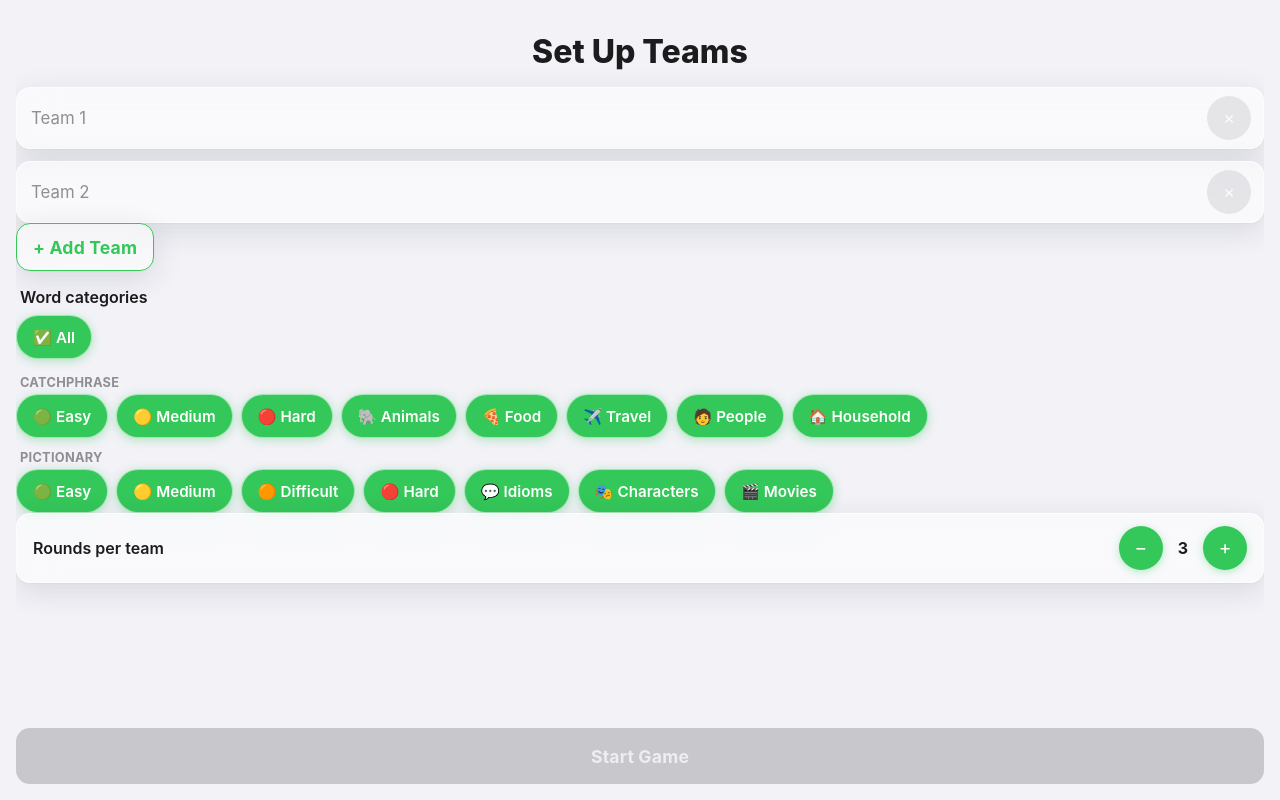
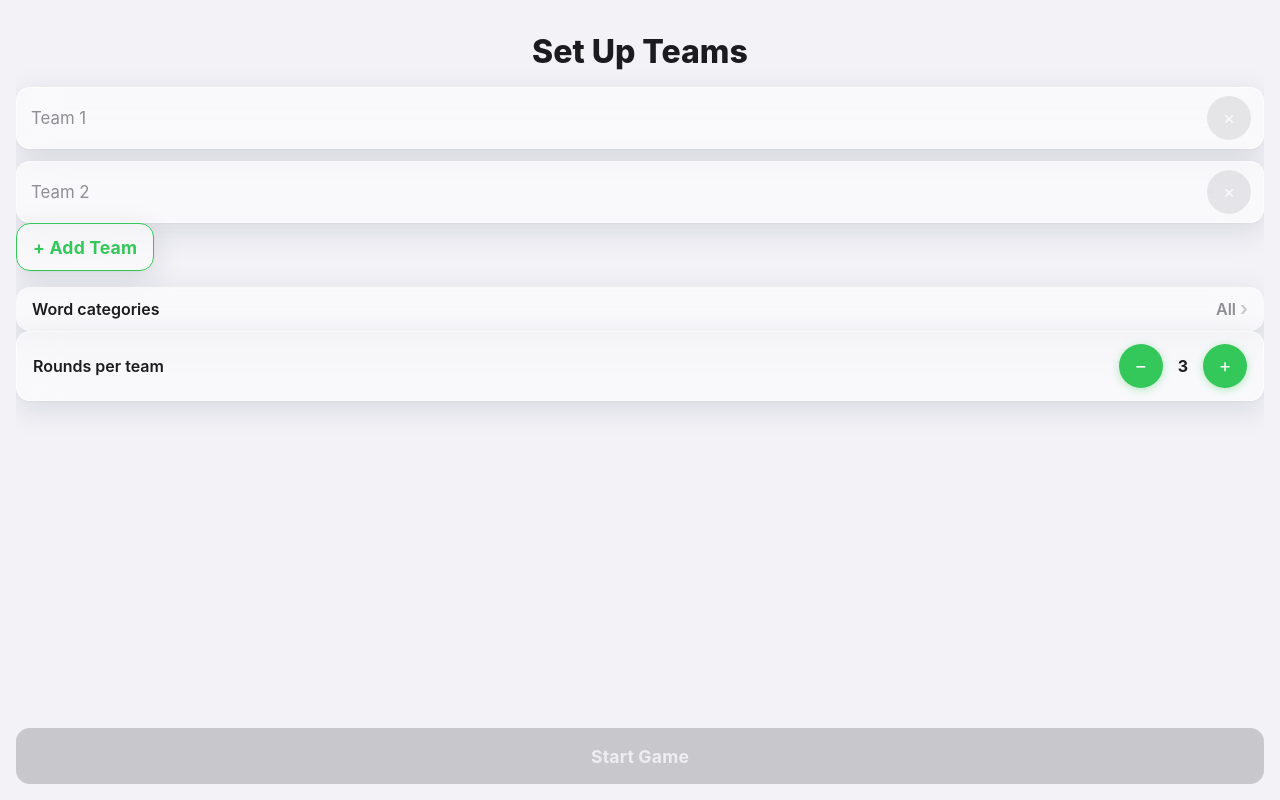
Before and after one commit to coopergolemme/phrase-frenzy, a React (Vite) app: page / in a window 1280 px wide. Both pictures are taken after a click on the button "Start Game". Built offline with nearby package versions, Linux system fonts and the light colour scheme.

Commit message:
styles and category picker

```diff
--- /dev/null
+++ b/src/components/CategoryPickerSheet.tsx
@@ -0,0 +1,87 @@
+import { WORD_CATEGORIES, type WordCategory } from "../data/words";
+
+const ALL_CATEGORY_IDS = WORD_CATEGORIES.map((c) => c.id);
+
+const categoryGroups: [string, WordCategory[]][] = Array.from(
+  WORD_CATEGORIES.reduce((groups, category) => {
+    const list = groups.get(category.group) ?? [];
+    list.push(category);
+    groups.set(category.group, list);
+    return groups;
+  }, new Map<string, WordCategory[]>())
+);
+
+interface CategoryPickerSheetProps {
+  categoryIds: string[];
+  onToggleCategory: (id: string) => void;
+  onSelectAll: () => void;
+  onClose: () => void;
+}
+
+export function CategoryPickerSheet({
+  categoryIds,
+  onToggleCategory,
+  onSelectAll,
+  onClose,
+}: CategoryPickerSheetProps) {
+  const allSelected = categoryIds.length === ALL_CATEGORY_IDS.length;
+
+  return (
+    <div className="review-sheet">
+      <div className="review-sheet__header">
+        <p className="review-sheet__title">Word categories</p>
+        <button
+          type="button"
+          className="review-sheet__close"
+          onClick={onClose}
+          aria-label="Close word categories"
+        >
+          &times;
+        </button>
+      </div>
+
+      <div className="review-sheet__list category-sheet__body">
+        <div className="category-picker">
+          <button
+            type="button"
+            className={"category-chip" + (allSelected ? " category-chip--selected" : "")}
+            onClick={onSelectAll}
+            aria-pressed={allSelected}
+          >
+            <span aria-hidden="true">✅</span> All
+          </button>
+        </div>
+
+        <div className="category-picker__groups">
+          {categoryGroups.map(([group, categories]) => (
+            <div key={group}>
+              <p className="category-picker__group-label">{group}</p>
+              <div className="category-picker">
+                {categories.map((category) => {
+                  const selected = categoryIds.includes(category.id);
+                  return (
+                    <button
+                      type="button"
+                      key={category.id}
+                      className={
+                        "category-chip" + (selected ? " category-chip--selected" : "")
+                      }
+                      onClick={() => onToggleCategory(category.id)}
+                      aria-pressed={selected}
+                    >
+                      <span aria-hidden="true">{category.emoji}</span> {category.label}
+                    </button>
+                  );
+                })}
+              </div>
+            </div>
+          ))}
+        </div>
+      </div>
+
+      <button type="button" className="btn btn--primary btn--large" onClick={onClose}>
+        Done
+      </button>
+    </div>
+  );
+}
--- a/src/components/TeamSetupScreen.tsx
+++ b/src/components/TeamSetupScreen.tsx
@@ -1,20 +1,12 @@
 import { useState } from "react";
-import { WORD_CATEGORIES, type WordCategory } from "../data/words";
+import { WORD_CATEGORIES } from "../data/words";
+import { CategoryPickerSheet } from "./CategoryPickerSheet";
 
 const MIN_TEAMS = 2;
 const MAX_TEAMS = 6;
 const MIN_ROUNDS = 1;
 const MAX_ROUNDS = 5;
 const ALL_CATEGORY_IDS = WORD_CATEGORIES.map((c) => c.id);
-
-const categoryGroups: [string, WordCategory[]][] = Array.from(
-  WORD_CATEGORIES.reduce((groups, category) => {
-    const list = groups.get(category.group) ?? [];
-    list.push(category);
-    groups.set(category.group, list);
-    return groups;
-  }, new Map<string, WordCategory[]>())
-);
 
 interface TeamSetupScreenProps {
   onStart: (teamNames: string[], roundsPerTeam: number, categoryIds: string[]) => void;
@@ -24,10 +16,14 @@ export function TeamSetupScreen({ onStart }: TeamSetupScreenProps) {
   const [teamNames, setTeamNames] = useState<string[]>(["", ""]);
   const [roundsPerTeam, setRoundsPerTeam] = useState(3);
   const [categoryIds, setCategoryIds] = useState<string[]>(ALL_CATEGORY_IDS);
+  const [isPickingCategories, setIsPickingCategories] = useState(false);
 
   const canAddTeam = teamNames.length < MAX_TEAMS;
   const canRemoveTeam = teamNames.length > MIN_TEAMS;
   const allSelected = categoryIds.length === ALL_CATEGORY_IDS.length;
+  const categorySummary = allSelected
+    ? "All"
+    : `${categoryIds.length} selected`;
   const canStart =
     teamNames.length >= MIN_TEAMS &&
     teamNames.every((name) => name.trim().length > 0) &&
@@ -111,46 +107,19 @@ export function TeamSetupScreen({ onStart }: TeamSetupScreenProps) {
         </div>
 
         <div className="team-setup__options">
-          <div className="category-picker__section">
-            <span className="category-picker__label">Word categories</span>
-            <div className="category-picker">
-              <button
-                type="button"
-                className={
-                  "category-chip" + (allSelected ? " category-chip--selected" : "")
-                }
-                onClick={selectAllCategories}
-                aria-pressed={allSelected}
-              >
-                <span aria-hidden="true">✅</span> All
-              </button>
-            </div>
-            <div className="category-picker__groups">
-              {categoryGroups.map(([group, categories]) => (
-                <div key={group}>
-                  <p className="category-picker__group-label">{group}</p>
-                  <div className="category-picker">
-                    {categories.map((category) => {
-                      const selected = categoryIds.includes(category.id);
-                      return (
-                        <button
-                          type="button"
-                          key={category.id}
-                          className={
-                            "category-chip" + (selected ? " category-chip--selected" : "")
-                          }
-                          onClick={() => toggleCategory(category.id)}
-                          aria-pressed={selected}
-                        >
-                          <span aria-hidden="true">{category.emoji}</span> {category.label}
-                        </button>
-                      );
-                    })}
-                  </div>
-                </div>
-              ))}
-            </div>
-          </div>
+          <button
+            type="button"
+            className="category-summary"
+            onClick={() => setIsPickingCategories(true)}
+          >
+            <span className="category-summary__label">Word categories</span>
+            <span className="category-summary__value">
+              {categorySummary}
+              <span className="category-summary__chevron" aria-hidden="true">
+                &rsaquo;
+              </span>
+            </span>
+          </button>
 
           <div className="rounds-stepper">
             <span className="rounds-stepper__label">Rounds per team</span>
@@ -186,6 +155,15 @@ export function TeamSetupScreen({ onStart }: TeamSetupScreenProps) {
       >
         Start Game
       </button>
+
+      {isPickingCategories && (
+        <CategoryPickerSheet
+          categoryIds={categoryIds}
+          onToggleCategory={toggleCategory}
+          onSelectAll={selectAllCategories}
+          onClose={() => setIsPickingCategories(false)}
+        />
+      )}
     </div>
   );
 }
--- a/src/styles/screens.css
+++ b/src/styles/screens.css
@@ -273,15 +273,47 @@
   font-size: 0.85rem;
 }
 
-.category-picker__section {
+.category-summary {
   display: flex;
-  flex-direction: column;
-  gap: var(--space-2);
+  align-items: center;
+  justify-content: space-between;
+  width: 100%;
+  border: none;
+  background: var(--color-surface);
+  backdrop-filter: var(--blur-glass);
+  -webkit-backdrop-filter: var(--blur-glass);
+  box-shadow: var(--shadow-card);
+  border-radius: var(--radius-button);
+  padding: var(--space-3) var(--space-4);
+  min-height: var(--touch-target-min);
+  font-family: inherit;
+  font-size: 1rem;
+  color: var(--color-text);
+  cursor: pointer;
+  transition: transform 80ms ease-out, filter 120ms ease-out;
 }
 
-.category-picker__label {
+.category-summary:active {
+  transform: scale(0.98);
+  filter: brightness(0.97);
+}
+
+.category-summary__label {
   font-weight: 600;
-  padding: 0 var(--space-1);
+}
+
+.category-summary__value {
+  display: flex;
+  align-items: center;
+  gap: var(--space-1);
+  color: var(--color-text-secondary);
+  font-weight: 600;
+}
+
+.category-summary__chevron {
+  font-size: 1.2rem;
+  line-height: 1;
+  color: var(--color-disabled);
 }
 
 .category-picker__groups {
@@ -922,6 +954,13 @@
     break-inside: avoid;
     margin-bottom: var(--space-2);
   }
+
+  .category-sheet__body {
+    column-count: unset;
+    display: flex;
+    flex-direction: column;
+    gap: var(--space-3);
+  }
 }
 
 @media (orientation: landscape) and (max-height: 600px) {
```
